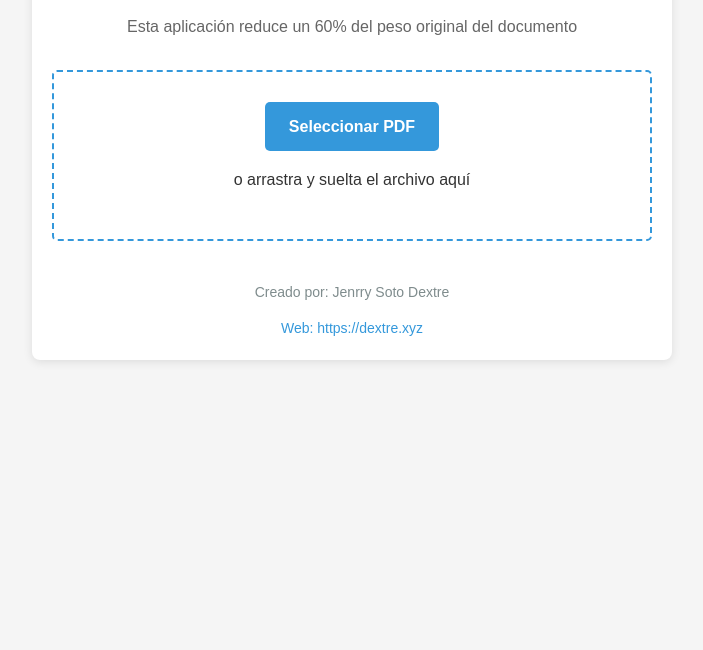
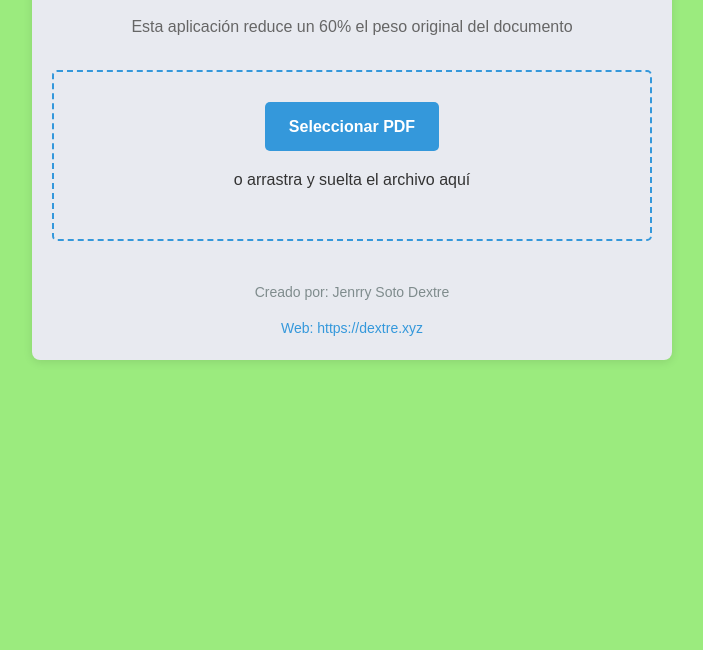
Before and after one commit to jenrrysd/comprimir-pdf-web, a plain HTML site: page index.html in a window 1280 px wide. Shown: the part 150-800 px from the top of the page, without its empty margins (288-991 px from the left). Drawn offline with Linux system fonts and the light colour scheme.

Commit message:
cambios en el html y nuevas imagenes

```diff
--- a/index.html
+++ b/index.html
@@ -3,13 +3,25 @@
 <head>
     <meta charset="UTF-8">
     <meta name="viewport" content="width=device-width, initial-scale=1.0">
+
+    <!-- Metaetiquetas Open Graph -->
+    <meta property="og:title" content="Comprimir PDF">
+    <meta property="og:description" content="Comprime tus pdf a un 60%">
+    <!-- <meta property="og:image" content="https://comprimirpdf.dextre.xyz/imagenes/miniatura.png"> -->
+    <meta property="og:image" content="http://192.168.1.80:5500/images/miniatura.png">
+    <meta property="og:url" content="https://comprimirpdf.dextre.xyz">
+
+    <!--Aqui se agrega el favicon -->
+    <link rel="icon" type="image/png" href="images/favicon.png">
+
+
     <title>Compresor de PDF Online</title>
     <link rel="stylesheet" href="style.css">
 </head>
 <body>
     <div class="container">
         <h1>Compresor de PDF</h1>
-        <p class="description">Esta aplicación reduce un 60% del peso original del documento</p>
+        <p class="description">Esta aplicación reduce un 60% el peso original del documento</p>
 
         <div class="upload-area" id="dropArea">
             <input type="file" id="fileInput" accept=".pdf" hidden>
--- a/style.css
+++ b/style.css
@@ -2,7 +2,7 @@ body {
     font-family: 'Arial', sans-serif;
     margin: 0;
     padding: 0;
-    background-color: #f5f5f5;
+    background-color: #9beb7e;
     color: #333;
     line-height: 1.6;
 }
@@ -11,7 +11,7 @@ body {
     max-width: 600px;
     margin: 50px auto;
     padding: 20px;
-    background: white;
+    background: rgb(232, 234, 240);
     border-radius: 8px;
     box-shadow: 0 2px 10px rgba(0, 0, 0, 0.1);
     text-align: center;
```
Also changed, not shown: images/favicon.png (added), images/miniatura.png (added).
